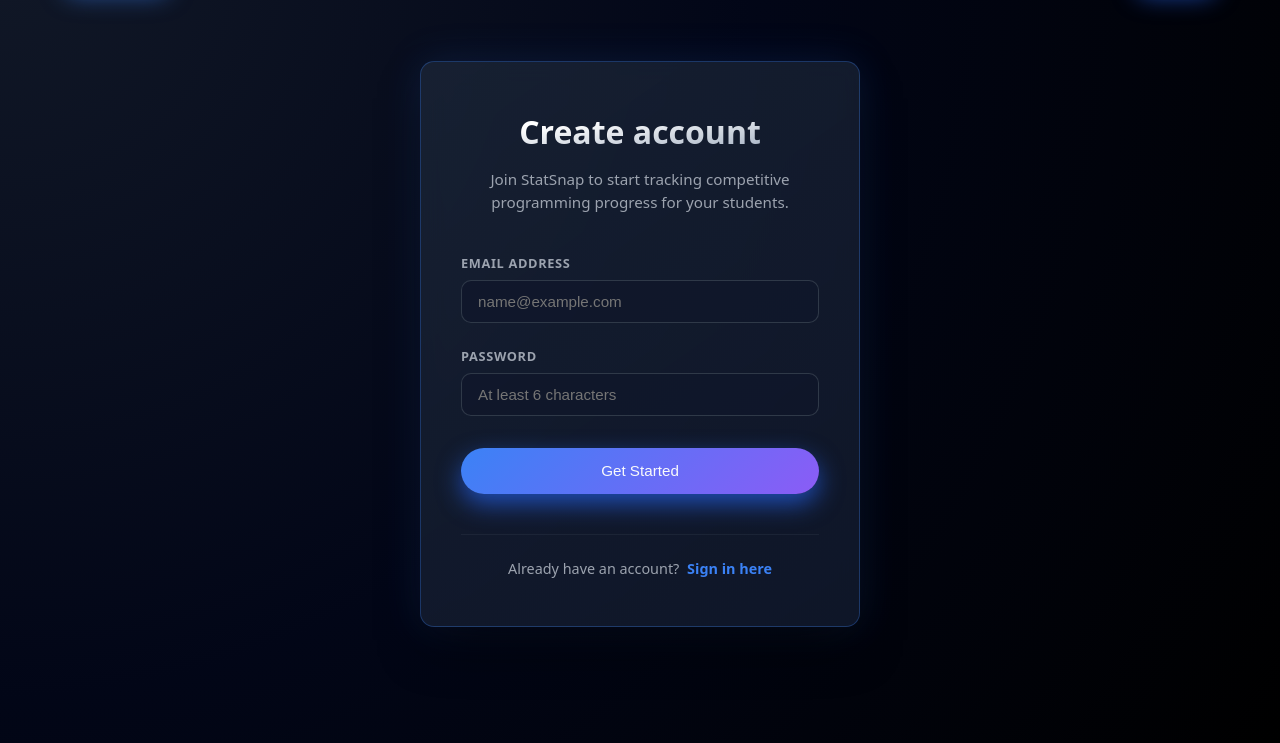
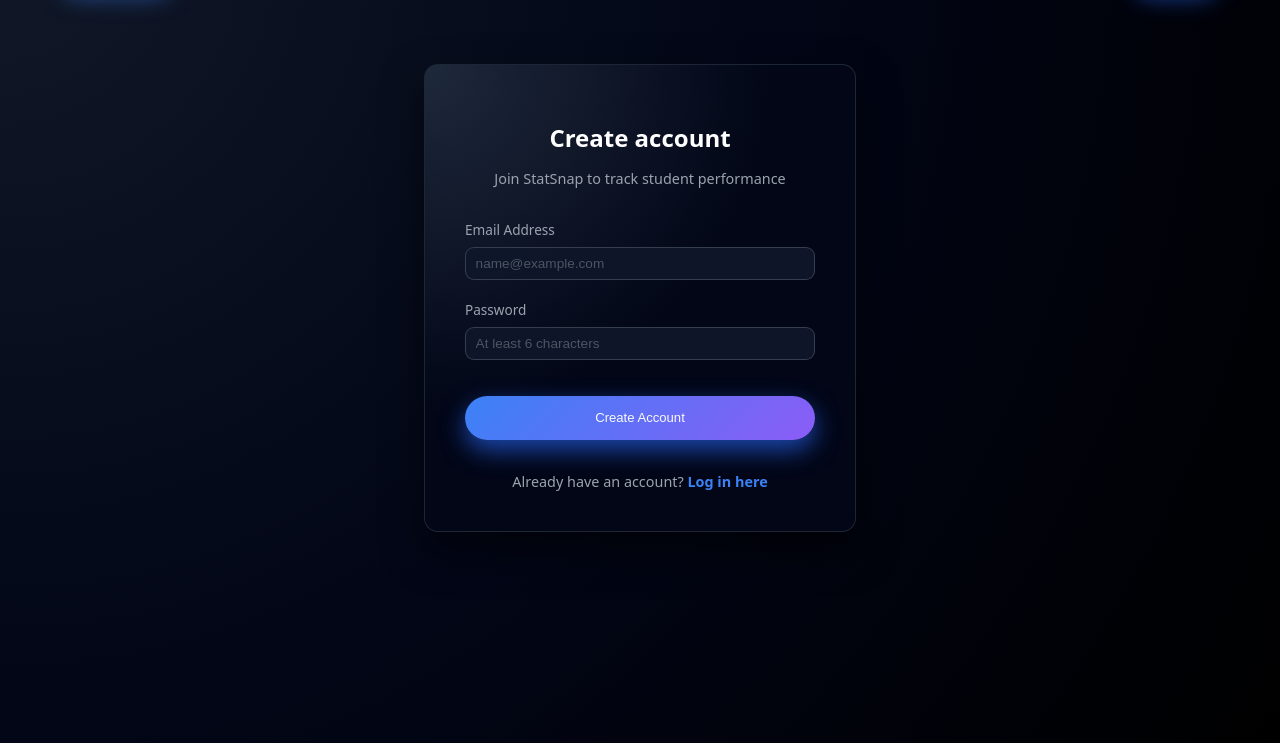
Before and after one commit to pranavperiyasamy41/StatSnap, a FastAPI app: page /signup in a window 1280 px wide. Shown: the part 57-800 px from the top of the page. Run offline with FastAPI, Linux system fonts and the light colour scheme.

Commit message:
fix: restore dashboard-consistent auth UI and fix signup reliability

```diff
--- a/main.py
+++ b/main.py
@@ -71,21 +71,21 @@ async def signup_page(request: Request):
 @app.post("/signup")
 async def signup(request: Request, email: str = Form(...), password: str = Form(...), db: Session = Depends(get_db)):
     # Check if user already exists
-    db_user = db.query(models.User).filter(models.User.email == email).first()
-    if db_user:
-        return templates.TemplateResponse("signup.html", {
-            "request": request,
-            "error": "Email already registered. Try logging in."
-        })
+    try:
+        db_user = db.query(models.User).filter(models.User.email == email).first()
+        if db_user:
+            return templates.TemplateResponse("signup.html", {
+                "request": request,
+                "error": "Email already registered. Try logging in."
+            })
 
-    # Minimal validation
-    if len(password) < 6:
-        return templates.TemplateResponse("signup.html", {
-            "request": request,
-            "error": "Password must be at least 6 characters."
-        })
+        # Minimal validation
+        if len(password) < 6:
+            return templates.TemplateResponse("signup.html", {
+                "request": request,
+                "error": "Password must be at least 6 characters."
+            })
 
-    try:
         hashed_password = auth.get_password_hash(password)
         new_user = models.User(email=email, hashed_password=hashed_password)
         db.add(new_user)
@@ -93,6 +93,7 @@ async def signup(request: Request, email: str = Form(...), password: str = Form(
         return RedirectResponse(url="/login", status_code=status.HTTP_303_SEE_OTHER)
     except Exception as e:
         db.rollback()
+        print(f"Signup error: {e}")
         return templates.TemplateResponse("signup.html", {
             "request": request,
             "error": "An error occurred during signup. Please try again."
@@ -104,18 +105,25 @@ async def login_page(request: Request):
 
 @app.post("/login")
 async def login(request: Request, email: str = Form(...), password: str = Form(...), db: Session = Depends(get_db)):
-    user = db.query(models.User).filter(models.User.email == email).first()
+    try:
+        user = db.query(models.User).filter(models.User.email == email).first()
 
-    if not user or not auth.verify_password(password, user.hashed_password):
+        if not user or not auth.verify_password(password, user.hashed_password):
+            return templates.TemplateResponse("login.html", {
+                "request": request,
+                "error": "Invalid email or password."
+            })
+
+        access_token = auth.create_access_token(data={"sub": user.email})
+        res = RedirectResponse(url="/", status_code=status.HTTP_303_SEE_OTHER)
+        res.set_cookie(key="access_token", value=f"Bearer {access_token}", httponly=True)
+        return res
+    except Exception as e:
+        print(f"Login error: {e}")
         return templates.TemplateResponse("login.html", {
             "request": request,
-            "error": "Invalid email or password."
+            "error": "An error occurred during login."
         })
-
-    access_token = auth.create_access_token(data={"sub": user.email})
-    res = RedirectResponse(url="/", status_code=status.HTTP_303_SEE_OTHER)
-    res.set_cookie(key="access_token", value=f"Bearer {access_token}", httponly=True)
-    return res
 
 @app.get("/logout")
 async def logout():
--- a/static/style.css
+++ b/static/style.css
@@ -676,113 +676,79 @@ a:hover {
   background: rgba(31, 41, 55, 0.9);
 }
 
-.auth-wrapper {
-  min-height: calc(100vh - 160px);
-  display: flex;
-  align-items: center;
-  justify-content: center;
-  padding: 1.5rem;
+.auth-container {
+  max-width: 480px;
+  margin: 4rem auto;
+  padding: 0 1.5rem;
 }
 
-.auth-card {
-  width: 100%;
-  max-width: 440px;
-  background: linear-gradient(145deg, rgba(30, 41, 59, 0.7), rgba(15, 23, 42, 0.95));
-  backdrop-filter: blur(12px);
-  border: 1px solid rgba(59, 130, 246, 0.3);
+.auth-panel {
+  background: radial-gradient(circle at top left, #1e293b 0, #020617 55%);
   border-radius: var(--radius-lg);
-  padding: 3rem 2.5rem;
-  box-shadow: 0 25px 50px -12px rgba(0, 0, 0, 0.6), 0 0 40px rgba(59, 130, 246, 0.15);
-  animation: fadeIn 0.5s cubic-bezier(0.16, 1, 0.3, 1);
+  padding: 2.5rem;
+  border: 1px solid rgba(31, 41, 55, 0.95);
+  box-shadow: var(--shadow-soft);
+}
+
+.auth-header {
+  margin-bottom: 2rem;
   text-align: center;
 }
 
-@keyframes fadeIn {
-  from { opacity: 0; transform: translateY(20px) scale(0.98); }
-  to { opacity: 1; transform: translateY(0) scale(1); }
-}
-
 .auth-title {
-  font-size: 2rem;
-  font-weight: 800;
-  margin: 0 0 0.75rem;
-  background: linear-gradient(to bottom right, #fff 30%, #94a3b8 100%);
-  -webkit-background-clip: text;
-  -webkit-text-fill-color: transparent;
+  font-size: 1.5rem;
+  font-weight: 700;
+  color: #fff;
+  margin-bottom: 0.5rem;
 }
 
 .auth-subtitle {
+  font-size: 0.9rem;
   color: var(--text-muted);
-  font-size: 0.95rem;
-  margin-bottom: 2.5rem;
-  line-height: 1.5;
 }
 
 .auth-form {
-  text-align: left;
+  display: flex;
+  flex-direction: column;
+  gap: 1.25rem;
 }
 
 .auth-input-group {
-  margin-bottom: 1.5rem;
+  display: flex;
+  flex-direction: column;
+  gap: 0.5rem;
 }
 
 .auth-input-group label {
-  display: block;
-  font-size: 0.8rem;
-  font-weight: 600;
-  text-transform: uppercase;
-  letter-spacing: 0.05em;
+  font-size: 0.85rem;
+  font-weight: 500;
   color: var(--text-muted);
-  margin-bottom: 0.5rem;
 }
 
-.auth-input {
-  width: 100%;
-  background: rgba(15, 23, 42, 0.6);
-  border: 1px solid rgba(55, 65, 81, 0.8);
-  border-radius: var(--radius-md);
-  padding: 0.75rem 1rem;
-  color: #fff;
-  font-size: 0.95rem;
-  transition: all 0.2s ease;
-}
-
-.auth-input:focus {
-  outline: none;
-  border-color: var(--accent);
-  background: rgba(15, 23, 42, 0.9);
-  box-shadow: 0 0 0 3px rgba(59, 130, 246, 0.2);
-}
-
-.auth-error {
-  background: rgba(239, 68, 68, 0.08);
-  border: 1px solid rgba(239, 68, 68, 0.3);
-  color: #fca5a5;
-  padding: 0.85rem;
+.auth-error-box {
+  background: rgba(239, 68, 68, 0.1);
+  border: 1px solid rgba(239, 68, 68, 0.4);
+  color: #fecaca;
+  padding: 0.75rem;
   border-radius: var(--radius-md);
   font-size: 0.85rem;
-  margin-bottom: 2rem;
-  display: flex;
-  align-items: center;
-  justify-content: center;
-  gap: 0.6rem;
+  margin-bottom: 1.5rem;
+  text-align: center;
 }
 
 .auth-footer {
-  margin-top: 2.5rem;
-  padding-top: 1.5rem;
-  border-top: 1px solid rgba(55, 65, 81, 0.3);
+  margin-top: 2rem;
+  text-align: center;
   font-size: 0.9rem;
   color: var(--text-muted);
 }
 
 .auth-footer a {
   color: var(--accent);
+  text-decoration: none;
   font-weight: 600;
-  margin-left: 0.25rem;
 }
 
 .auth-footer a:hover {
-  color: #60a5fa;
   text-decoration: underline;
 }
--- a/templates/signup.html
+++ b/templates/signup.html
@@ -1,13 +1,14 @@
 {% extends "base.html" %}
 {% block content %}
-<div class="auth-wrapper">
-    <div class="auth-card">
-        <h1 class="auth-title">Create account</h1>
-        <p class="auth-subtitle">Join StatSnap to start tracking competitive programming progress for your students.</p>
+<div class="auth-container">
+    <div class="auth-panel">
+        <div class="auth-header">
+            <h1 class="auth-title">Create account</h1>
+            <p class="auth-subtitle">Join StatSnap to track student performance</p>
+        </div>
 
         {% if error %}
-        <div class="auth-error">
-            <svg xmlns="http://www.w3.org/2000/svg" width="18" height="18" viewBox="0 0 24 24" fill="none" stroke="currentColor" stroke-width="2" stroke-linecap="round" stroke-linejoin="round"><circle cx="12" cy="12" r="10"/><line x1="12" cy="12" x2="12" y2="16"/><line x1="12" y1="8" x2="12.01" y2="8"/></svg>
+        <div class="auth-error-box">
             {{ error }}
         </div>
         {% endif %}
@@ -15,19 +16,19 @@
         <form action="/signup" method="post" class="auth-form">
             <div class="auth-input-group">
                 <label for="email">Email Address</label>
-                <input type="email" id="email" name="email" class="auth-input" placeholder="name@example.com" required>
+                <input type="email" id="email" name="email" class="input" placeholder="name@example.com" required>
             </div>
             <div class="auth-input-group">
                 <label for="password">Password</label>
-                <input type="password" id="password" name="password" class="auth-input" placeholder="At least 6 characters" required minlength="6">
+                <input type="password" id="password" name="password" class="input" placeholder="At least 6 characters" required minlength="6">
             </div>
-            <div style="margin-top: 2rem;">
-                <button type="submit" class="btn btn-primary btn-full" style="height: 46px; font-size: 0.95rem;">Get Started</button>
+            <div style="margin-top: 1rem;">
+                <button type="submit" class="btn btn-primary btn-full" style="height: 44px;">Create Account</button>
             </div>
         </form>
 
         <div class="auth-footer">
-            Already have an account? <a href="/login">Sign in here</a>
+            Already have an account? <a href="/login">Log in here</a>
         </div>
     </div>
 </div>
```
Also changed, not shown: templates/login.html (+12 -11 lines).
